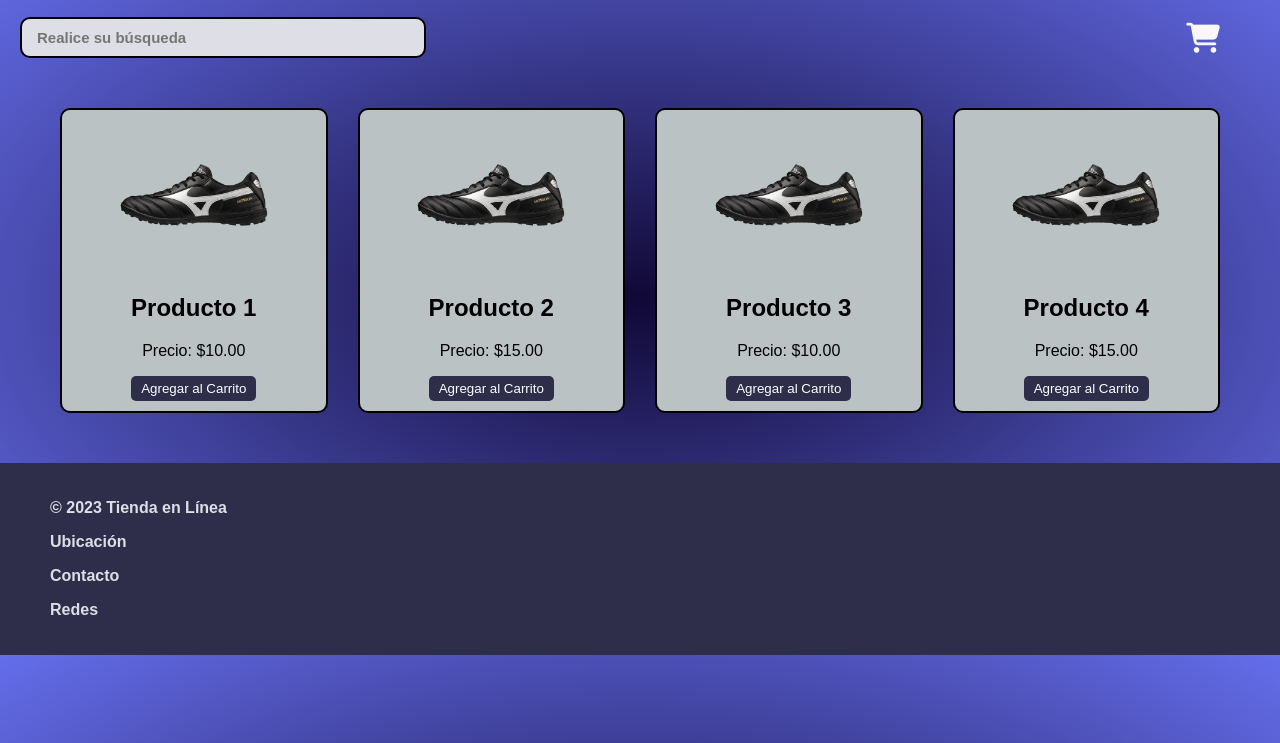
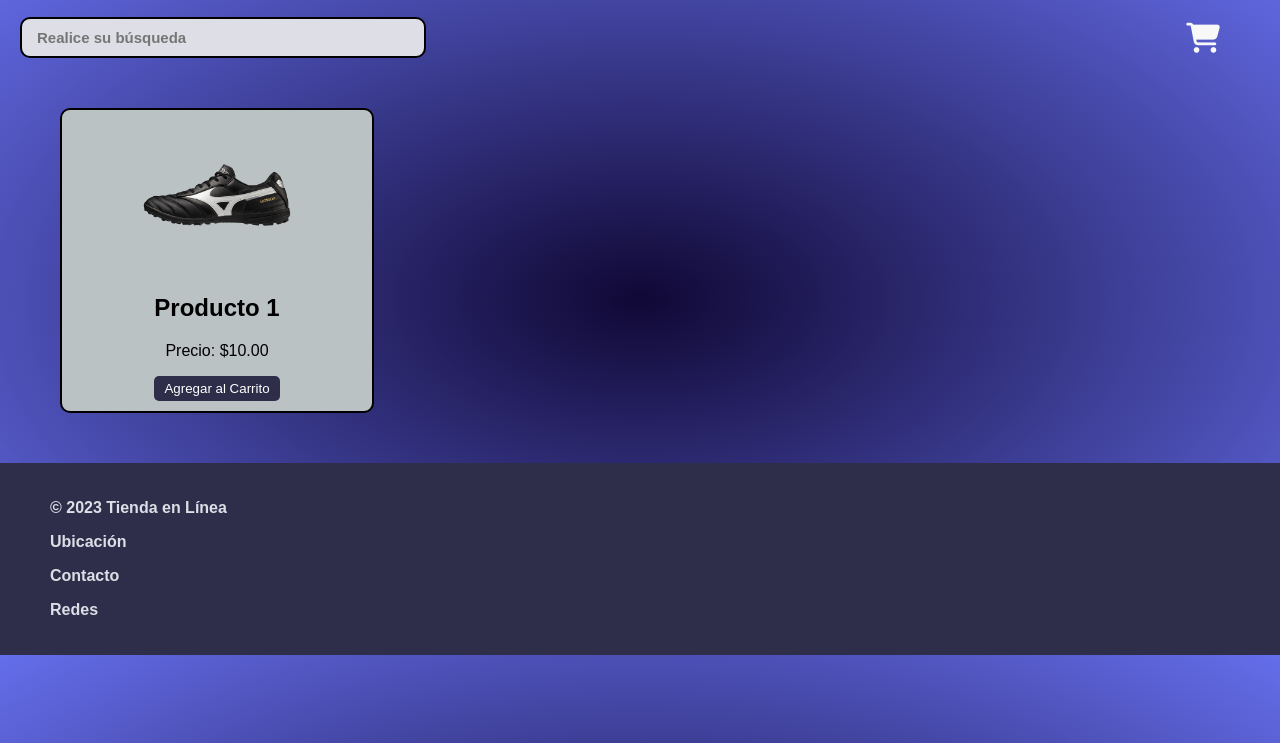
Before and after one commit to LuisECV0/red, a website: page index.html in a window 1280 px wide. Shown: the part 57-800 px from the top of the page. Drawn offline with Linux system fonts and the light colour scheme.

Commit message:
buscando error

```diff
--- a/index.html
+++ b/index.html
@@ -28,27 +28,9 @@
 
     <div class="product-list">
         <div class="product">
-            <img src="./imgs/p.png" alt="Producto 1">
+            <img src="./imgs/zapatos.png" alt="Producto 1">
             <h2>Producto 1</h2>
             <p>Precio: $10.00</p>
-            <button class="add-to-cart">Agregar al Carrito</button>
-        </div>
-        <div class="product">
-            <img src="./imgs/p.png" alt="Producto 2">
-            <h2>Producto 2</h2>
-            <p>Precio: $15.00</p>
-            <button class="add-to-cart">Agregar al Carrito</button>
-        </div>
-        <div class="product">
-            <img src="./imgs/p.png" alt="Producto 3">
-            <h2>Producto 3</h2>
-            <p>Precio: $10.00</p>
-            <button class="add-to-cart">Agregar al Carrito</button>
-        </div>
-        <div class="product">
-            <img src="./imgs/p.png" alt="Producto 4">
-            <h2>Producto 4</h2>
-            <p>Precio: $15.00</p>
             <button class="add-to-cart">Agregar al Carrito</button>
         </div>
     </div>
```
Also changed, not shown: imgs/zapatos.png (renamed from imgs/p.png), script.js (deleted).
